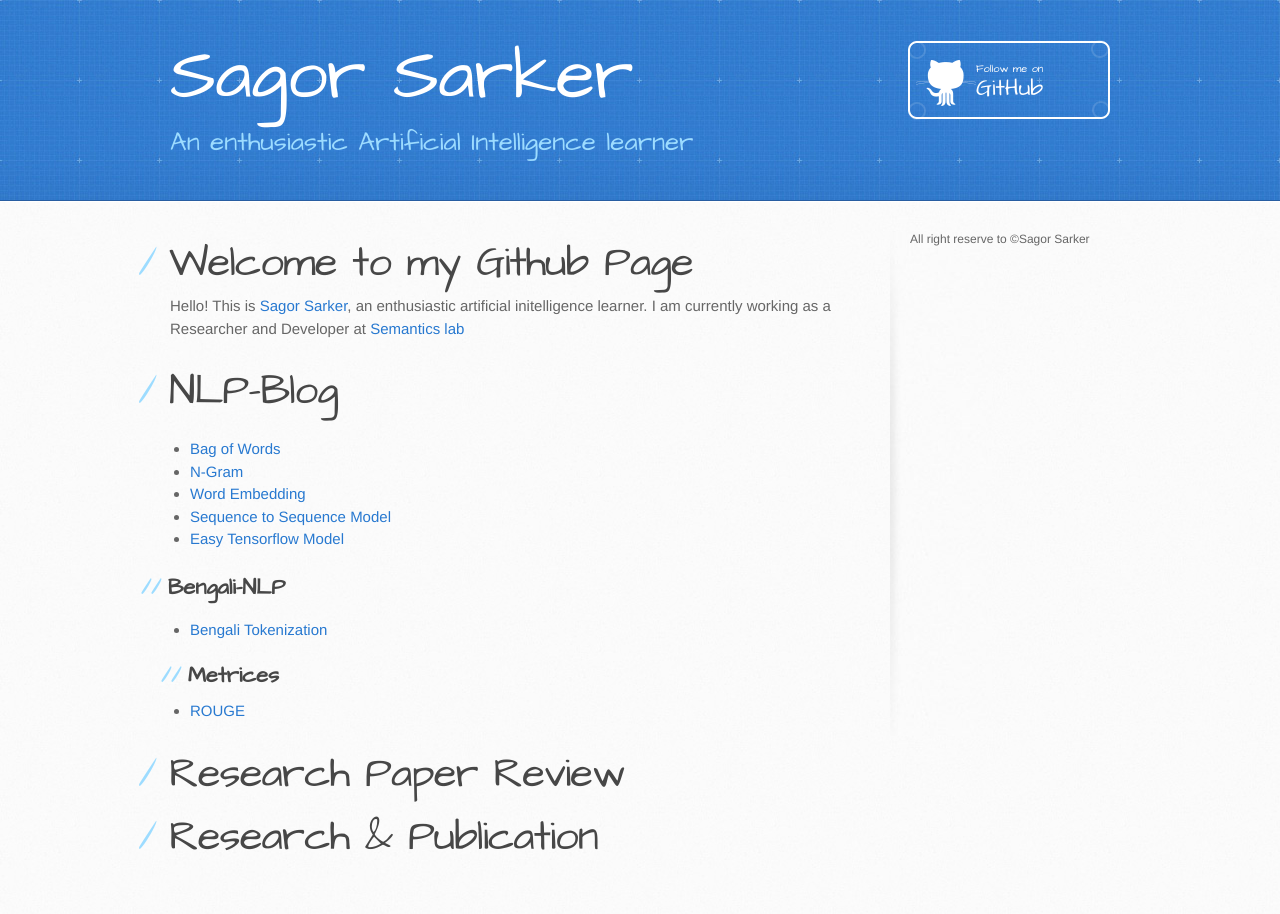
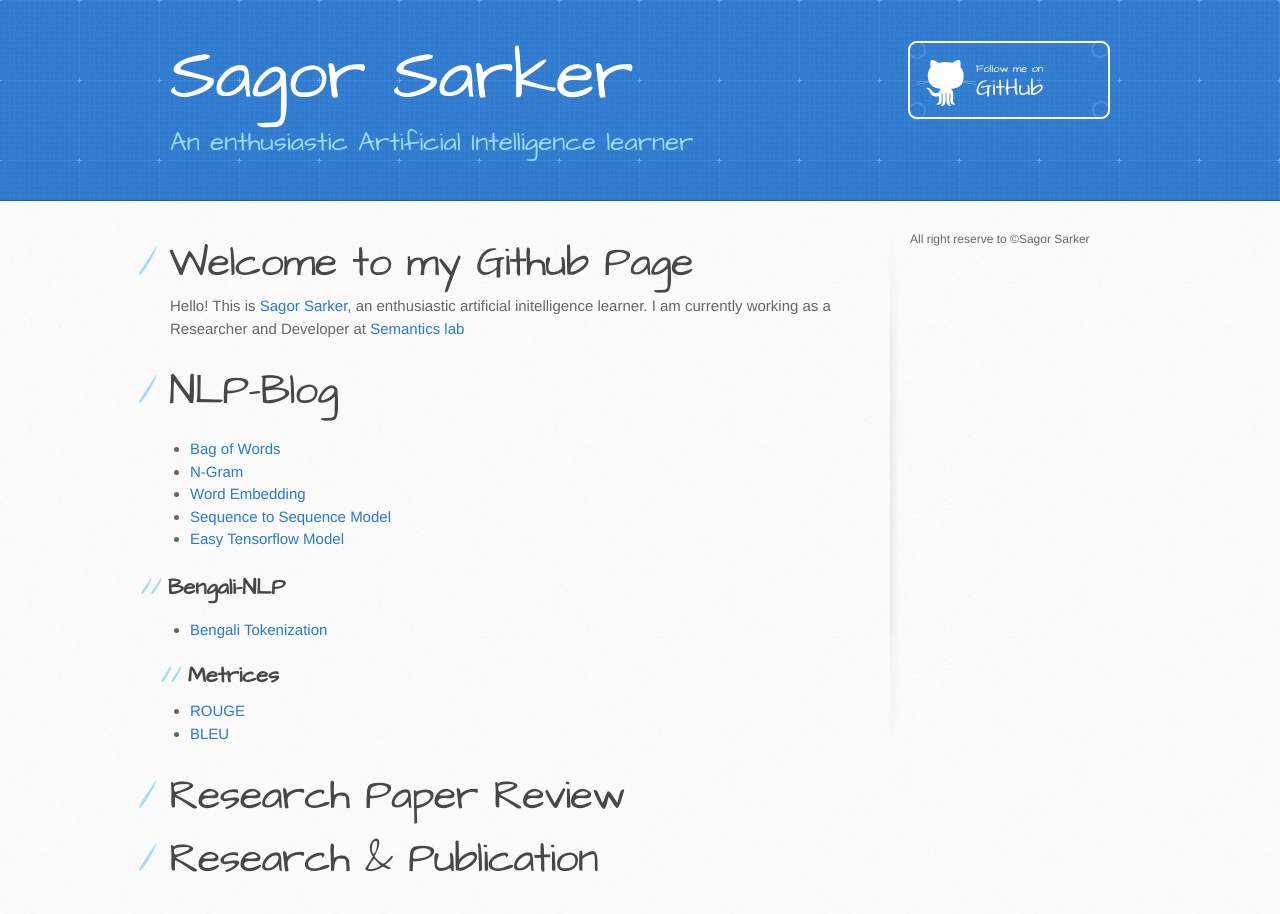
Before and after one commit to sagorbrur/sagorbrur.github.io, a Jekyll site: the page built from index.md, in a window 1280 px wide. Built offline with Jekyll 4.4.1, drawn with Linux system fonts in a browser that asks for light colours; our own code applies the rules of GitHub Pages for plain Markdown files.

Commit message:
Update index.md

```diff
--- a/index.md
+++ b/index.md
@@ -12,6 +12,7 @@ I am currently working as a Researcher and Developer at [Semantics lab](http://s
 * [Bengali Tokenization](bengali-tokenization.md)
 ## Metrices
 * [ROUGE](rouge.md)
+* [BLEU](bleu.md)
 
 # Research Paper Review
 
```
